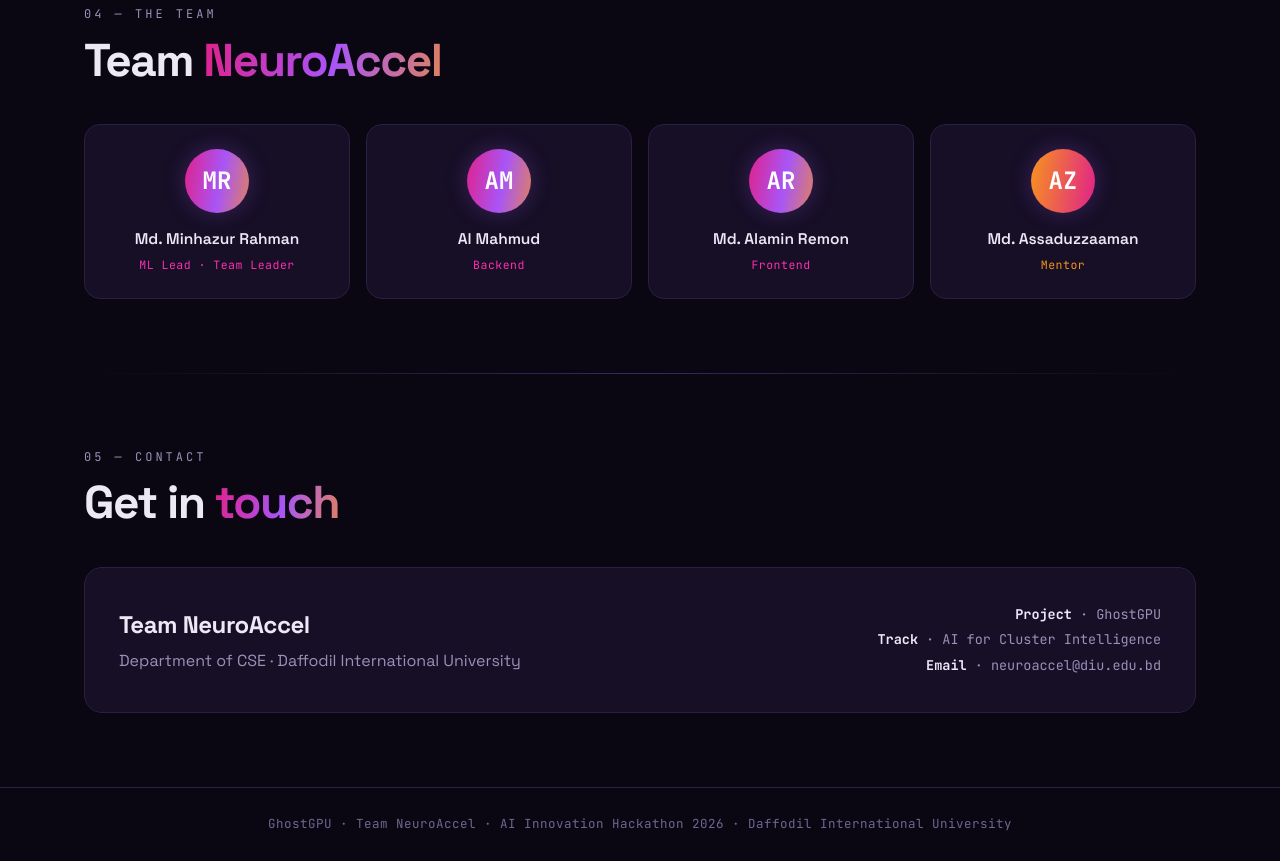
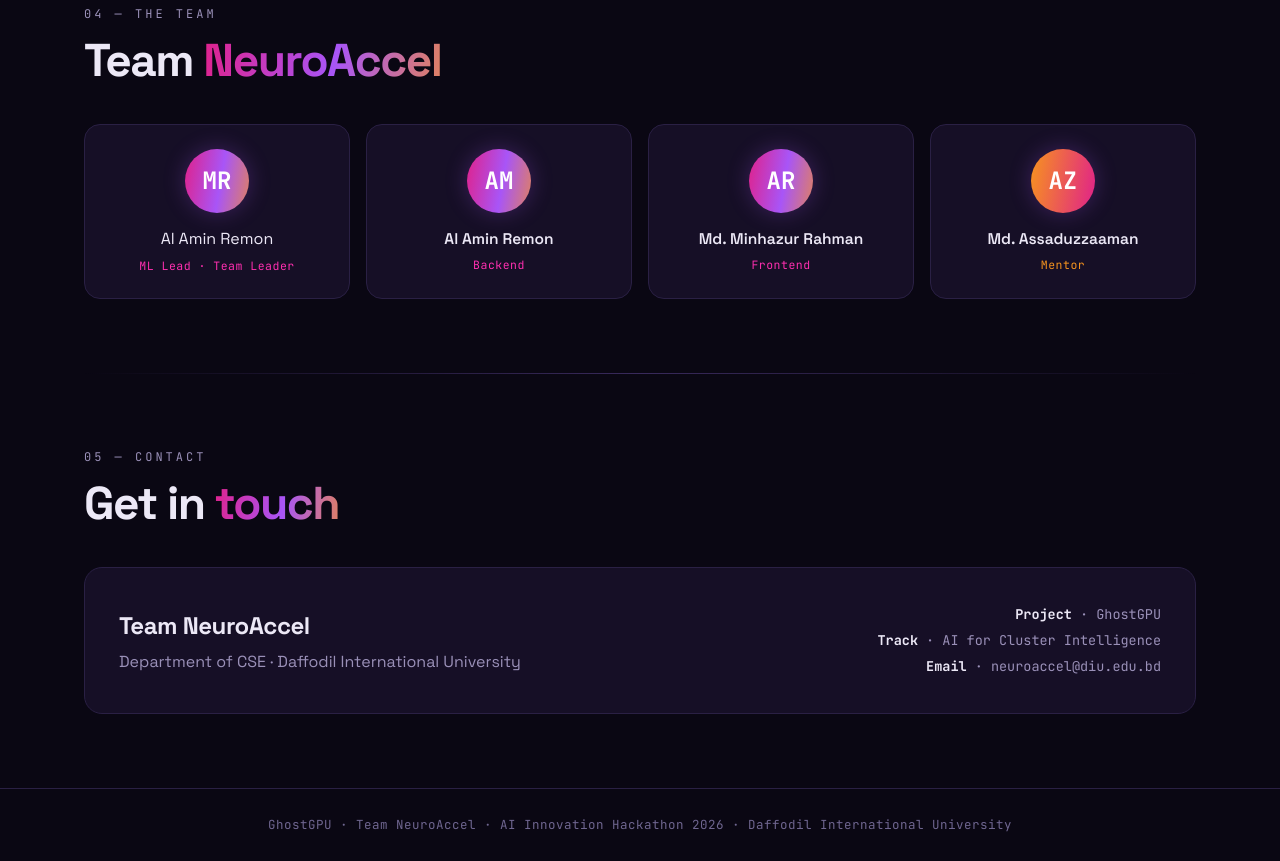
Before and after one commit to Remon-771/GPU_Prediction, a plain HTML site: page landing.html in a window 1280 px wide. Shown: the part 2720-3581 px from the top of the page. Drawn offline with Linux system fonts and the light colour scheme.

Commit message:
Update landing.html

```diff
--- a/landing.html
+++ b/landing.html
@@ -291,9 +291,9 @@
       <h2>Team <span class="grad-text">NeuroAccel</span></h2>
     </div>
     <div class="team">
-      <div class="member"><div class="av">MR</div><div class="nm">Md. Minhazur Rahman</div><div class="rl">ML Lead · Team Leader</div></div>
-      <div class="member"><div class="av">AM</div><div class="nm">Al Mahmud</div><div class="rl">Backend</div></div>
-      <div class="member"><div class="av">AR</div><div class="nm">Md. Alamin Remon</div><div class="rl">Frontend</div></div>
+      <div class="member"><div class="av">MR</div><div class="nm"></div>Al Amin Remon<div class="rl">ML Lead · Team Leader</div></div>
+      <div class="member"><div class="av">AM</div><div class="nm">Al Amin Remon</div><div class="rl">Backend</div></div>
+      <div class="member"><div class="av">AR</div><div class="nm">Md. Minhazur Rahman</div><div class="rl">Frontend</div></div>
       <div class="member mentor"><div class="av">AZ</div><div class="nm">Md. Assaduzzaaman</div><div class="rl">Mentor</div></div>
     </div>
   </section>
```
